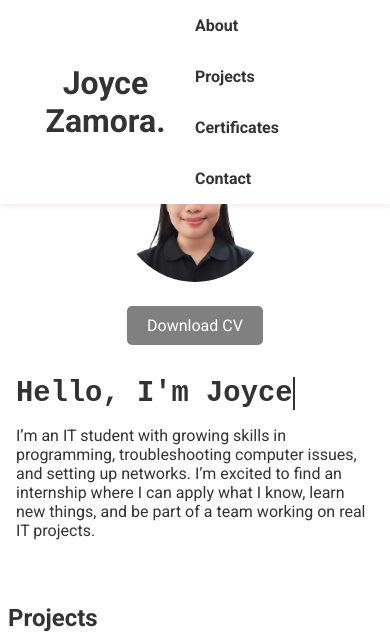
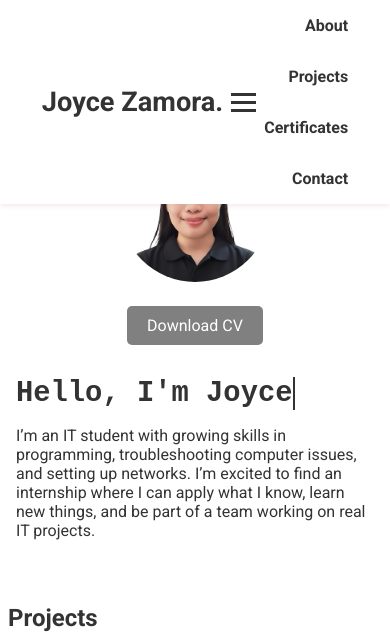
Before and after one commit to Jaiyanavida/MyPortfolio, a plain HTML site: page index.html in a window 390 px wide. Shown: the top 638 px of the page. Drawn offline with Linux system fonts and the light colour scheme.

Commit message:
Updated portfolio header and responsive design

```diff
--- a/index.html
+++ b/index.html
@@ -11,18 +11,19 @@
 <body style="padding-top: 100px; margin: 0;">
 
  <header style="position: fixed; top: 0; left: 0; width: 100%; background-color: white; z-index: 1000; padding: 1rem 0; box-shadow: 0 2px 5px rgba(133, 43, 43, 0.1);">
-    <div style="display: flex; justify-content: space-between; align-items: center; padding: 0 1rem; max-width: 1200px; margin: 0 auto;">
-      <h1 style="margin: 0; font-size: 2rem; flex: 1;">Joyce Zamora.</h1>
+  <div style="display: flex; justify-content: space-between; align-items: center; padding: 0 1rem; max-width: 1200px; margin: 0 auto; flex-wrap: wrap;">
 
-      <!-- Hamburger Button (Mobile Only) -->
-      <button id="hamburger" style="display: none; background: none; border: none; cursor: pointer; padding: 5rem; z-index: 1001;">
-        <span></span>
-        <span></span>
-        <span></span>
+    <h1 style="margin: 0; font-size: 1.7rem;">Joyce Zamora.</h1>
+
+    <!-- Hamburger Button -->
+    <button id="hamburger" style="display: none; background: none; border: none; cursor: pointer; padding: 0.5rem; z-index: 1001;">
+      <span style="display: block; width: 25px; height: 3px; background: #333; margin: 5px 0;"></span>
+      <span style="display: block; width: 25px; height: 3px; background: #333; margin: 5px 0;"></span>
+      <span style="display: block; width: 25px; height: 3px; background: #333; margin: 5px 0;"></span>
     </button>
 
-      <!-- Navigation (Desktop Horizontal, Mobile Dropdown) -->
-      <nav id="nav" style="flex: 1; text-align: left;">
+    <!-- Navigation -->
+    <nav id="nav" style="flex: 1; text-align: right;">
       <ul style="list-style: none; padding: 0; margin: 0; display: flex; justify-content: center; gap: 2rem; flex-wrap: wrap;">
         <li><a href="#about" style="text-decoration: none; color: #333; font-weight: bold;">About</a></li>
         <li><a href="#projects" style="text-decoration: none; color: #333; font-weight: bold;">Projects</a></li>
@@ -30,8 +31,10 @@
         <li><a href="#contact" style="text-decoration: none; color: #333; font-weight: bold;">Contact</a></li>
       </ul>
     </nav>
+
   </div>
 </header>
+
 
   <section id="about" class="hero" style="display: flex; align-items: center; justify-content: center; flex-wrap: wrap; gap: 2rem;">
     <!-- Left Column: Profile Image, Social Media, and Download CV Button -->
--- a/style.css
+++ b/style.css
@@ -27,17 +27,26 @@ body {
 }
 
 /* ========== HEADER & NAV ========== */
+@media (max-width: 768px) {
+  #hamburger {
+    display: block !important;
+  }
+
+  #nav ul {
+    flex-direction: column;
+    gap: 1rem;
+    background: white;
+    width: 100%;
+    padding: 1rem 0;
+  }
+}
+
 /* Fixed Header */
 header {
-  position: fixed;
-  top: 0;
-  left: 0;
-  width: 100%;
-  background-color: white;
-  z-index: 1000;
-  padding: 1rem 0;
-  box-shadow: 0 2px 5px rgba(0,0,0,0.1);
-  text-align: center;
+    display: flex;
+    align-items: center;
+    justify-content: space-between;
+    flex-wrap: wrap;       /* allows items to move on small screens */
 }
 
 header h1 {
```
Lines whose indentation alone changed are shown as unchanged.
